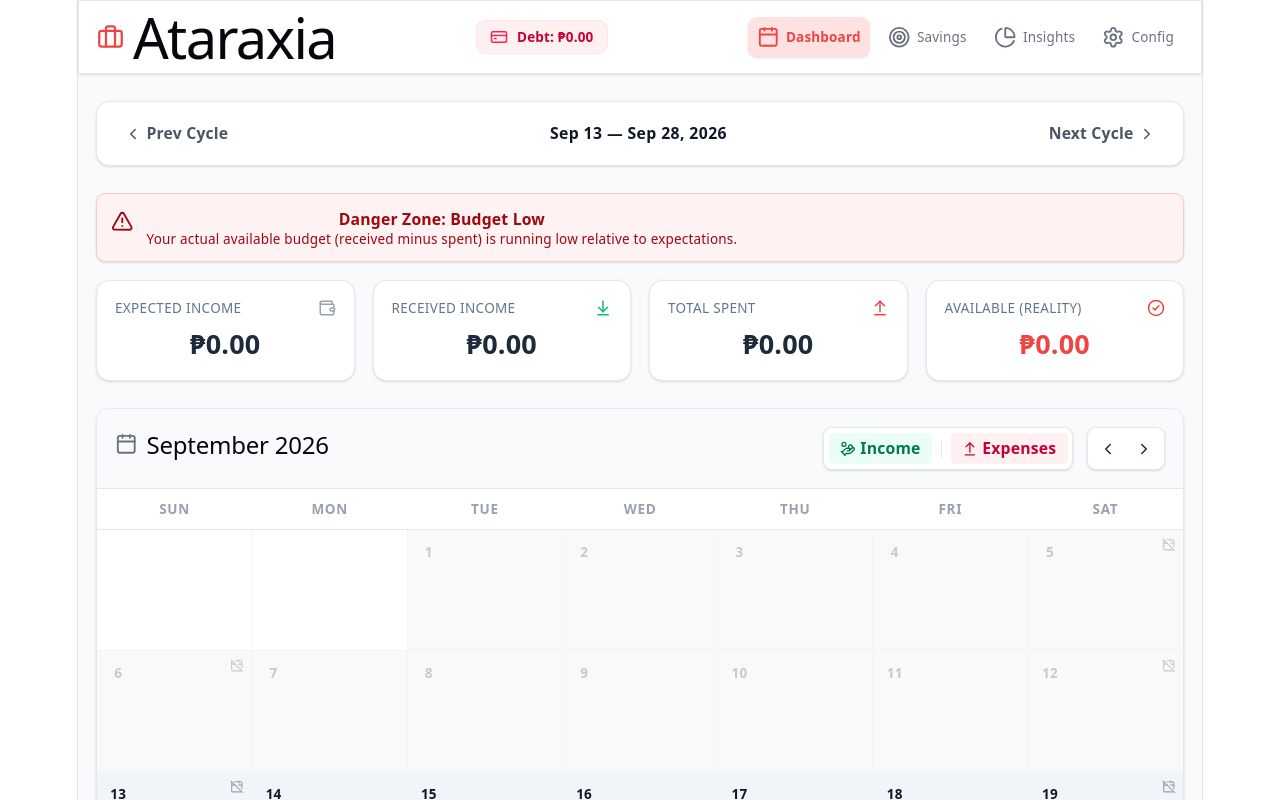
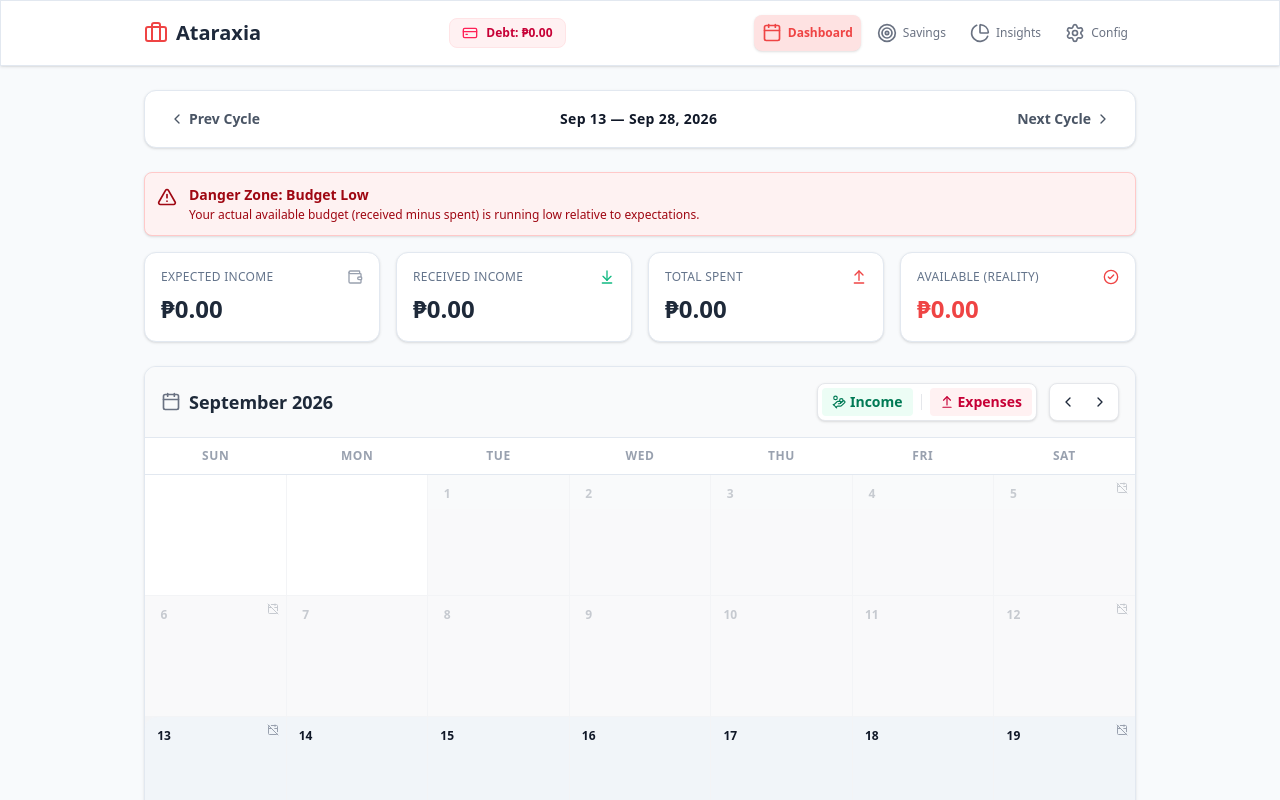
Before and after one commit to Auroriana/Ataraxiaa, a React (Vite) app: page / in a window 1280 px wide. Shown: the top 800 px of the page. Built offline with nearby package versions, Linux system fonts and the light colour scheme.

Commit message:
Update index.css

```diff
--- a/src/index.css
+++ b/src/index.css
@@ -1,113 +1,22 @@
 @import "tailwindcss";
 
 :root {
-  --text: #6b6375;
-  --text-h: #08060d;
-  --bg: #fff;
-  --border: #e5e4e7;
-  --code-bg: #f4f3ec;
-  --accent: #aa3bff;
-  --accent-bg: rgba(170, 59, 255, 0.1);
-  --accent-border: rgba(170, 59, 255, 0.5);
-  --social-bg: rgba(244, 243, 236, 0.5);
-  --shadow:
-    rgba(0, 0, 0, 0.1) 0 10px 15px -3px, rgba(0, 0, 0, 0.05) 0 4px 6px -2px;
-
-  --sans: system-ui, 'Segoe UI', Roboto, sans-serif;
-  --heading: system-ui, 'Segoe UI', Roboto, sans-serif;
-  --mono: ui-monospace, Consolas, monospace;
-
-  font: 18px/145% var(--sans);
-  letter-spacing: 0.18px;
-  color-scheme: light dark;
-  color: var(--text);
-  background: var(--bg);
+  font-family: system-ui, -apple-system, BlinkMacSystemFont, "Segoe UI", Roboto,
+    Helvetica, Arial, sans-serif;
   font-synthesis: none;
   text-rendering: optimizeLegibility;
   -webkit-font-smoothing: antialiased;
   -moz-osx-font-smoothing: grayscale;
-
-  @media (max-width: 1024px) {
-    font-size: 16px;
-  }
 }
 
-@media (prefers-color-scheme: dark) {
-  :root {
-    --text: #9ca3af;
-    --text-h: #f3f4f6;
-    --bg: #16171d;
-    --border: #2e303a;
-    --code-bg: #1f2028;
-    --accent: #c084fc;
-    --accent-bg: rgba(192, 132, 252, 0.15);
-    --accent-border: rgba(192, 132, 252, 0.5);
-    --social-bg: rgba(47, 48, 58, 0.5);
-    --shadow:
-      rgba(0, 0, 0, 0.4) 0 10px 15px -3px, rgba(0, 0, 0, 0.25) 0 4px 6px -2px;
-  }
-
-  #social .button-icon {
-    filter: invert(1) brightness(2);
-  }
-}
-
+html,
+body,
 #root {
-  width: 1126px;
-  max-width: 100%;
-  margin: 0 auto;
-  text-align: center;
-  border-inline: 1px solid var(--border);
-  min-height: 100svh;
-  display: flex;
-  flex-direction: column;
-  box-sizing: border-box;
+  margin: 0;
+  width: 100%;
+  min-height: 100%;
 }
 
 body {
-  margin: 0;
+  min-height: 100vh;
 }
-
-h1,
-h2 {
-  font-family: var(--heading);
-  font-weight: 500;
-  color: var(--text-h);
-}
-
-h1 {
-  font-size: 56px;
-  letter-spacing: -1.68px;
-  margin: 32px 0;
-  @media (max-width: 1024px) {
-    font-size: 36px;
-    margin: 20px 0;
-  }
-}
-h2 {
-  font-size: 24px;
-  line-height: 118%;
-  letter-spacing: -0.24px;
-  margin: 0 0 8px;
-  @media (max-width: 1024px) {
-    font-size: 20px;
-  }
-}
-p {
-  margin: 0;
-}
-
-code,
-.counter {
-  font-family: var(--mono);
-  display: inline-flex;
-  border-radius: 4px;
-  color: var(--text-h);
-}
-
-code {
-  font-size: 15px;
-  line-height: 135%;
-  padding: 4px 8px;
-  background: var(--code-bg);
-}
```
